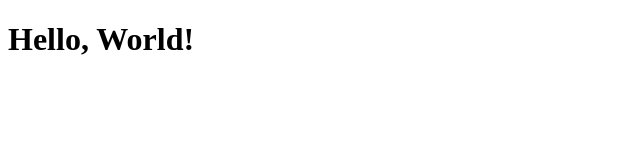
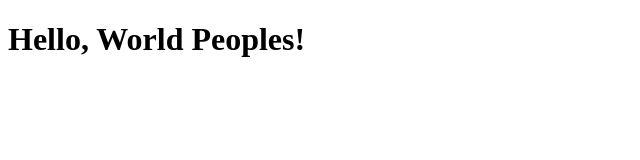
Before and after one commit to CaedenNeed/CaedenNeed.github.io, a plain HTML site: page index.html in a window 1280 px wide. Shown: the whole page, without its empty margins (0-640 px from the left). Drawn offline with Linux system fonts and the light colour scheme.

Commit message:
Update index.html

```diff
--- a/index.html
+++ b/index.html
@@ -6,6 +6,6 @@
     <title>Hello Worldly Peoples</title>
 </head>
 <body>
-    <h1>Hello, World!</h1>
+    <h1>Hello, World Peoples!</h1>
 </body>
 </html>
```
